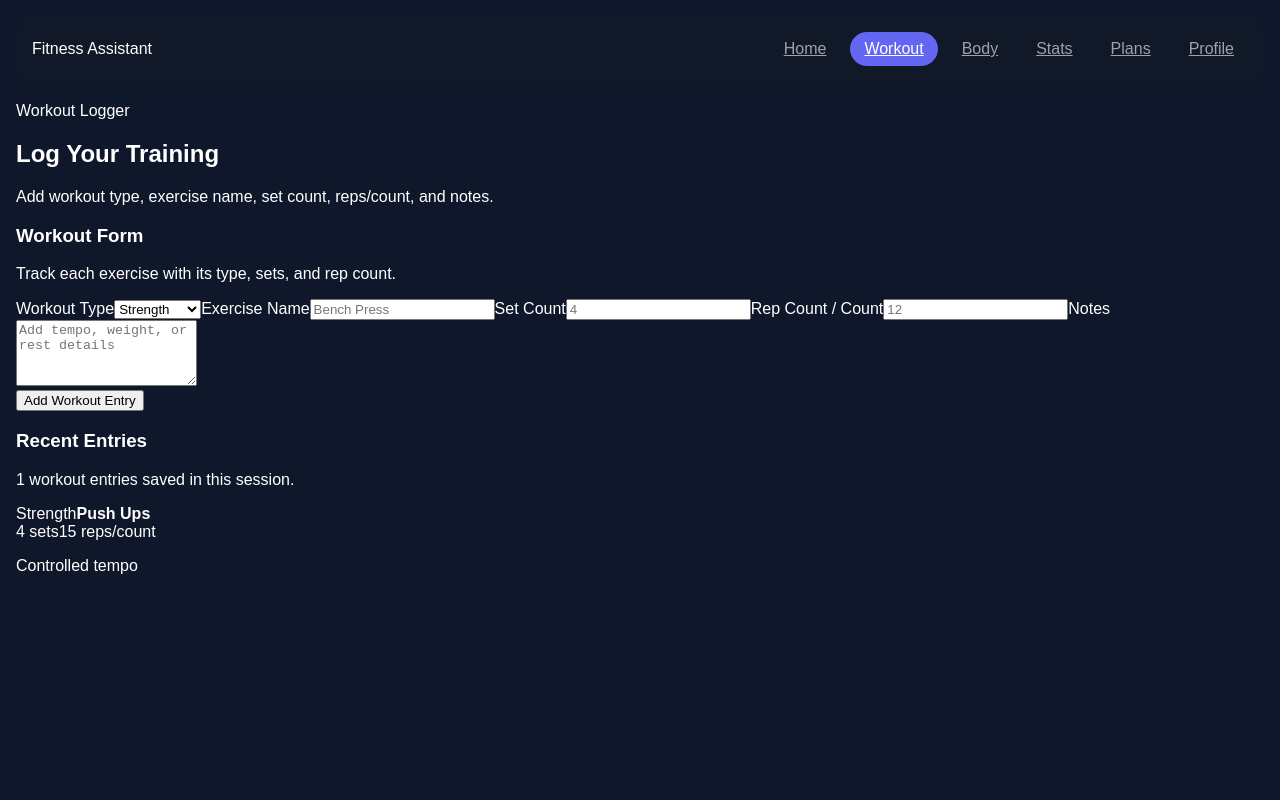
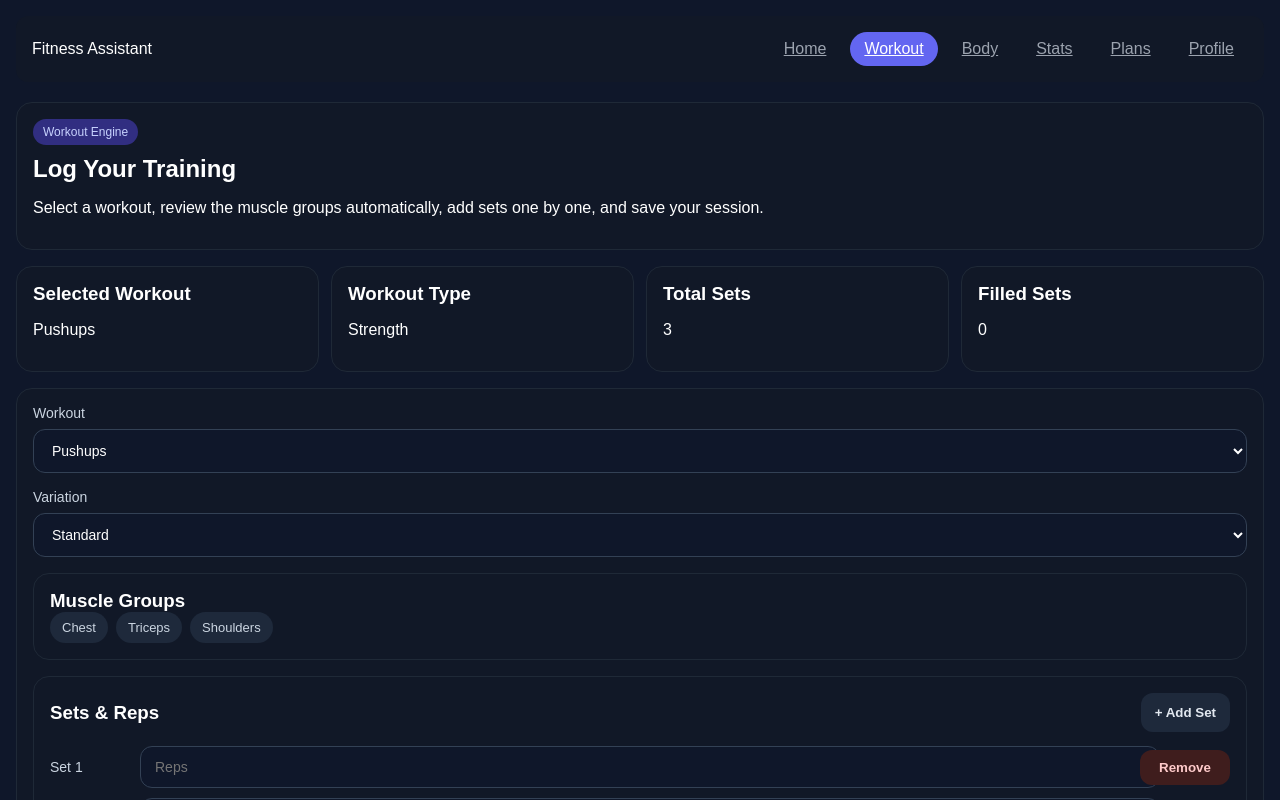
Before and after one commit to logeshk48/fitness-assistant, a React (Vite) app: page /workouts in a window 1280 px wide. Shown: the top 800 px of the page. Built offline with nearby package versions, Linux system fonts and the light colour scheme.

Commit message:
Build workout page UI and exercise mapping

```diff
--- a/src/data/exercises.js
+++ b/src/data/exercises.js
@@ -2,61 +2,61 @@ export const exerciseList = [
   {
     name: "Pushups",
     type: "Strength",
-    muscles: ["chest", "triceps", "shoulders"],
-    variations: ["Standard", "Incline", "Decline", "Diamond"]
+    muscles: ["Chest", "Triceps", "Shoulders"],
+    variations: ["Standard", "Incline", "Decline", "Diamond"],
   },
   {
     name: "Squats",
     type: "Strength",
-    muscles: ["quads", "glutes", "hamstrings"],
-    variations: ["Bodyweight", "Jump Squat", "Goblet Squat"]
+    muscles: ["Quads", "Glutes", "Hamstrings"],
+    variations: ["Bodyweight", "Jump Squat", "Goblet Squat"],
   },
   {
     name: "Pullups",
     type: "Strength",
-    muscles: ["lats", "biceps", "forearms"],
-    variations: ["Wide Grip", "Chin-up", "Neutral Grip"]
+    muscles: ["Lats", "Biceps", "Forearms"],
+    variations: ["Wide Grip", "Chin-up", "Neutral Grip"],
   },
   {
     name: "Lunges",
     type: "Strength",
-    muscles: ["quads", "glutes"],
-    variations: ["Forward", "Reverse", "Walking"]
+    muscles: ["Quads", "Glutes"],
+    variations: ["Forward", "Reverse", "Walking"],
   },
   {
     name: "Plank",
     type: "Core",
-    muscles: ["abs", "core", "shoulders"],
-    variations: ["Standard", "Side Plank", "Plank Reach"]
+    muscles: ["Abs", "Core", "Shoulders"],
+    variations: ["Standard", "Side Plank", "Plank Reach"],
   },
   {
     name: "Shoulder Press",
     type: "Strength",
-    muscles: ["shoulders", "triceps"],
-    variations: ["Dumbbell", "Barbell", "Arnold Press"]
+    muscles: ["Shoulders", "Triceps"],
+    variations: ["Dumbbell", "Barbell", "Arnold Press"],
   },
   {
     name: "Bicep Curls",
     type: "Strength",
-    muscles: ["biceps"],
-    variations: ["Dumbbell", "Barbell", "Hammer Curl"]
+    muscles: ["Biceps"],
+    variations: ["Dumbbell", "Barbell", "Hammer Curl"],
   },
   {
     name: "Tricep Dips",
     type: "Strength",
-    muscles: ["triceps", "shoulders"],
-    variations: ["Bench Dips", "Parallel Bar Dips"]
+    muscles: ["Triceps", "Shoulders"],
+    variations: ["Bench Dips", "Parallel Bar Dips"],
   },
   {
     name: "Deadlift",
     type: "Strength",
-    muscles: ["back", "glutes", "hamstrings"],
-    variations: ["Conventional", "Sumo", "Romanian"]
+    muscles: ["Back", "Glutes", "Hamstrings"],
+    variations: ["Conventional", "Sumo", "Romanian"],
   },
   {
     name: "Running",
     type: "Cardio",
-    muscles: ["legs", "calves"],
-    variations: ["Jogging", "Sprinting", "Treadmill"]
-  }
+    muscles: ["Legs", "Calves"],
+    variations: ["Jogging", "Sprinting", "Treadmill"],
+  },
 ];
--- a/src/index.css
+++ b/src/index.css
@@ -73,3 +73,221 @@ body {
     color: #6366f1;
   }
 }
+.hero-card,
+.info-card,
+.workout-form-card,
+.muscle-preview-card,
+.sets-card {
+  background: #111827;
+  border: 1px solid #1f2937;
+  border-radius: 16px;
+  padding: 16px;
+}
+
+.page-section {
+  display: flex;
+  flex-direction: column;
+  gap: 16px;
+}
+
+.hero-tag {
+  display: inline-block;
+  font-size: 12px;
+  padding: 6px 10px;
+  border-radius: 999px;
+  background: #312e81;
+  color: #c7d2fe;
+  margin-bottom: 10px;
+}
+
+.workout-summary-grid {
+  display: grid;
+  grid-template-columns: repeat(4, 1fr);
+  gap: 12px;
+}
+
+.workout-form-card {
+  display: flex;
+  flex-direction: column;
+  gap: 16px;
+}
+
+.form-group {
+  display: flex;
+  flex-direction: column;
+  gap: 8px;
+}
+
+.form-group label {
+  font-size: 14px;
+  color: #cbd5e1;
+}
+
+.form-group select,
+.set-row input {
+  width: 100%;
+  background: #0f172a;
+  color: white;
+  border: 1px solid #334155;
+  border-radius: 12px;
+  padding: 12px 14px;
+  font-size: 14px;
+  outline: none;
+}
+
+.muscle-chip-wrap {
+  display: flex;
+  gap: 8px;
+  flex-wrap: wrap;
+}
+
+.muscle-chip {
+  padding: 8px 12px;
+  border-radius: 999px;
+  background: #1e293b;
+  color: #cbd5e1;
+  font-size: 13px;
+}
+
+.sets-card {
+  display: flex;
+  flex-direction: column;
+  gap: 14px;
+}
+
+.sets-header {
+  display: flex;
+  justify-content: space-between;
+  align-items: center;
+  gap: 12px;
+}
+
+.sets-header h3,
+.muscle-preview-card h3,
+.info-card h3,
+.hero-card h2 {
+  margin: 0;
+}
+
+.sets-list {
+  display: flex;
+  flex-direction: column;
+  gap: 10px;
+}
+
+.set-row {
+  display: grid;
+  grid-template-columns: 80px 1fr 90px;
+  gap: 10px;
+  align-items: center;
+}
+
+.set-label {
+  color: #cbd5e1;
+  font-size: 14px;
+}
+
+.primary-btn,
+.secondary-btn,
+.remove-set-btn {
+  border: none;
+  border-radius: 12px;
+  padding: 12px 14px;
+  cursor: pointer;
+  font-weight: 600;
+}
+
+.primary-btn {
+  background: #6366f1;
+  color: white;
+}
+
+.secondary-btn {
+  background: #1e293b;
+  color: #e2e8f0;
+}
+
+.remove-set-btn {
+  background: #3f1d1d;
+  color: #fecaca;
+  padding: 10px 12px;
+}
+
+.saved-workouts-list {
+  display: flex;
+  flex-direction: column;
+  gap: 12px;
+  margin-top: 12px;
+}
+
+.saved-workout-item {
+  background: #0f172a;
+  border: 1px solid #1f2937;
+  border-radius: 14px;
+  padding: 14px;
+  display: flex;
+  flex-direction: column;
+  gap: 12px;
+}
+
+.saved-workout-top {
+  display: flex;
+  justify-content: space-between;
+  align-items: flex-start;
+  gap: 12px;
+}
+
+.saved-workout-top h4 {
+  margin: 0;
+}
+
+.saved-workout-top h4 span {
+  font-weight: 400;
+  color: #94a3b8;
+}
+
+.saved-workout-top p {
+  margin: 0;
+  color: #94a3b8;
+}
+
+.saved-set-wrap {
+  display: flex;
+  gap: 8px;
+  flex-wrap: wrap;
+}
+
+.saved-set-pill {
+  padding: 8px 12px;
+  border-radius: 999px;
+  background: #172554;
+  color: #bfdbfe;
+  font-size: 13px;
+}
+
+@media (max-width: 900px) {
+  .workout-summary-grid {
+    grid-template-columns: repeat(2, 1fr);
+  }
+}
+
+@media (max-width: 768px) {
+  .set-row {
+    grid-template-columns: 1fr;
+  }
+
+  .sets-header {
+    flex-direction: column;
+    align-items: stretch;
+  }
+}
+
+@media (max-width: 640px) {
+  .workout-summary-grid {
+    grid-template-columns: 1fr;
+  }
+
+  .saved-workout-top {
+    flex-direction: column;
+  }
+}
--- a/src/pages/Workouts.jsx
+++ b/src/pages/Workouts.jsx
@@ -1,174 +1,245 @@
-import { useState } from "react";
+import { useMemo, useState } from "react";
+import { exerciseList } from "../data/exercises";
 
-const workoutTypes = [
-  "Strength",
-  "Cardio",
-  "Mobility",
-  "HIIT",
-  "Endurance",
-];
+const Workouts = () => {
+  const [selectedExerciseName, setSelectedExerciseName] = useState("Pushups");
+  const [selectedVariation, setSelectedVariation] = useState("Standard");
+  const [sets, setSets] = useState([
+    { id: 1, reps: "" },
+    { id: 2, reps: "" },
+    { id: 3, reps: "" },
+  ]);
+  const [savedWorkouts, setSavedWorkouts] = useState([]);
 
-const initialWorkout = {
-  workoutType: "Strength",
-  exerciseName: "",
-  sets: "",
-  repsOrCount: "",
-  notes: "",
+  const selectedExercise = useMemo(() => {
+    return (
+      exerciseList.find((exercise) => exercise.name === selectedExerciseName) ||
+      exerciseList[0]
+    );
+  }, [selectedExerciseName]);
+
+  const totalSets = sets.length;
+  const filledSetCount = sets.filter((set) => set.reps !== "").length;
+
+  const handleExerciseChange = (event) => {
+    const exerciseName = event.target.value;
+    const exercise = exerciseList.find((item) => item.name === exerciseName);
+
+    setSelectedExerciseName(exerciseName);
+    setSelectedVariation(exercise?.variations?.[0] || "");
+    setSets([
+      { id: 1, reps: "" },
+      { id: 2, reps: "" },
+      { id: 3, reps: "" },
+    ]);
   };
 
-const Workouts = () => {
-  const [formData, setFormData] = useState(initialWorkout);
-  const [workoutEntries, setWorkoutEntries] = useState([
-    {
-      id: 1,
-      workoutType: "Strength",
-      exerciseName: "Push Ups",
-      sets: 4,
-      repsOrCount: 15,
-      notes: "Controlled tempo",
-    },
-  ]);
-
-  const handleChange = (event) => {
-    const { name, value } = event.target;
-
-    setFormData((currentData) => ({
-      ...currentData,
-      [name]: value,
-    }));
+  const handleVariationChange = (event) => {
+    setSelectedVariation(event.target.value);
   };
 
-  const handleSubmit = (event) => {
-    event.preventDefault();
+  const handleSetRepsChange = (id, value) => {
+    setSets((prevSets) =>
+      prevSets.map((set) => (set.id === id ? { ...set, reps: value } : set))
+    );
+  };
 
-    const trimmedExercise = formData.exerciseName.trim();
+  const handleAddSet = () => {
+    setSets((prevSets) => [
+      ...prevSets,
+      { id: prevSets.length + 1, reps: "" },
+    ]);
+  };
 
-    if (!trimmedExercise || !formData.sets || !formData.repsOrCount) {
+  const handleRemoveSet = (id) => {
+    if (sets.length === 1) return;
+
+    const updatedSets = sets
+      .filter((set) => set.id !== id)
+      .map((set, index) => ({
+        ...set,
+        id: index + 1,
+      }));
+
+    setSets(updatedSets);
+  };
+
+  const handleSaveWorkout = () => {
+    const validSets = sets.filter((set) => set.reps !== "");
+
+    if (validSets.length === 0) {
+      alert("Please enter reps for at least one set.");
       return;
     }
 
-    setWorkoutEntries((currentEntries) => [
-      {
+    const workoutEntry = {
       id: Date.now(),
-        workoutType: formData.workoutType,
-        exerciseName: trimmedExercise,
-        sets: formData.sets,
-        repsOrCount: formData.repsOrCount,
-        notes: formData.notes.trim(),
-      },
-      ...currentEntries,
+      exercise: selectedExercise.name,
+      variation: selectedVariation,
+      type: selectedExercise.type,
+      muscles: selectedExercise.muscles,
+      sets: validSets,
+    };
+
+    setSavedWorkouts((prev) => [workoutEntry, ...prev]);
+
+    setSets([
+      { id: 1, reps: "" },
+      { id: 2, reps: "" },
+      { id: 3, reps: "" },
     ]);
-
-    setFormData(initialWorkout);
   };
 
   return (
     <section className="page-section">
-      <div className="section-header">
-        <span className="hero-tag">Workout Logger</span>
+      <div className="hero-card">
+        <span className="hero-tag">Workout Engine</span>
         <h2>Log Your Training</h2>
-        <p>Add workout type, exercise name, set count, reps/count, and notes.</p>
+        <p>
+          Select a workout, review the muscle groups automatically, add sets one
+          by one, and save your session.
+        </p>
       </div>
 
-      <div className="workout-layout">
-        <form className="info-card workout-form-card" onSubmit={handleSubmit}>
-          <div className="workout-card-heading">
-            <h3>Workout Form</h3>
-            <p>Track each exercise with its type, sets, and rep count.</p>
+      <div className="workout-summary-grid">
+        <div className="info-card">
+          <h3>Selected Workout</h3>
+          <p>{selectedExercise.name}</p>
         </div>
 
-          <div className="workout-form-grid">
-            <label className="form-field">
-              <span>Workout Type</span>
+        <div className="info-card">
+          <h3>Workout Type</h3>
+          <p>{selectedExercise.type}</p>
+        </div>
+
+        <div className="info-card">
+          <h3>Total Sets</h3>
+          <p>{totalSets}</p>
+        </div>
+
+        <div className="info-card">
+          <h3>Filled Sets</h3>
+          <p>{filledSetCount}</p>
+        </div>
+      </div>
+
+      <div className="workout-form-card">
+        <div className="form-group">
+          <label htmlFor="exercise">Workout</label>
           <select
-                name="workoutType"
-                value={formData.workoutType}
-                onChange={handleChange}
+            id="exercise"
+            value={selectedExerciseName}
+            onChange={handleExerciseChange}
           >
-                {workoutTypes.map((type) => (
-                  <option key={type} value={type}>
-                    {type}
+            {exerciseList.map((exercise) => (
+              <option key={exercise.name} value={exercise.name}>
+                {exercise.name}
               </option>
             ))}
           </select>
-            </label>
+        </div>
 
-            <label className="form-field">
-              <span>Exercise Name</span>
-              <input
-                type="text"
-                name="exerciseName"
-                value={formData.exerciseName}
-                onChange={handleChange}
-                placeholder="Bench Press"
-              />
-            </label>
+        <div className="form-group">
+          <label htmlFor="variation">Variation</label>
+          <select
+            id="variation"
+            value={selectedVariation}
+            onChange={handleVariationChange}
+          >
+            {selectedExercise.variations.map((variation) => (
+              <option key={variation} value={variation}>
+                {variation}
+              </option>
+            ))}
+          </select>
+        </div>
 
-            <label className="form-field">
-              <span>Set Count</span>
+        <div className="muscle-preview-card">
+          <h3>Muscle Groups</h3>
+          <div className="muscle-chip-wrap">
+            {selectedExercise.muscles.map((muscle) => (
+              <span key={muscle} className="muscle-chip">
+                {muscle}
+              </span>
+            ))}
+          </div>
+        </div>
+
+        <div className="sets-card">
+          <div className="sets-header">
+            <h3>Sets & Reps</h3>
+            <button type="button" className="secondary-btn" onClick={handleAddSet}>
+              + Add Set
+            </button>
+          </div>
+
+          <div className="sets-list">
+            {sets.map((set, index) => (
+              <div key={set.id} className="set-row">
+                <div className="set-label">Set {index + 1}</div>
+
                 <input
                   type="number"
                   min="1"
-                name="sets"
-                value={formData.sets}
-                onChange={handleChange}
-                placeholder="4"
+                  placeholder="Reps"
+                  value={set.reps}
+                  onChange={(event) =>
+                    handleSetRepsChange(set.id, event.target.value)
+                  }
                 />
-            </label>
 
-            <label className="form-field">
-              <span>Rep Count / Count</span>
-              <input
-                type="number"
-                min="1"
-                name="repsOrCount"
-                value={formData.repsOrCount}
-                onChange={handleChange}
-                placeholder="12"
-              />
-            </label>
-
-            <label className="form-field form-field-full">
-              <span>Notes</span>
-              <textarea
-                name="notes"
-                value={formData.notes}
-                onChange={handleChange}
-                rows="4"
-                placeholder="Add tempo, weight, or rest details"
-              />
-            </label>
+                <button
+                  type="button"
+                  className="remove-set-btn"
+                  onClick={() => handleRemoveSet(set.id)}
+                >
+                  Remove
+                </button>
               </div>
-
-          <button className="workout-submit-button" type="submit">
-            Add Workout Entry
-          </button>
-        </form>
-
-        <div className="info-card workout-log-card">
-          <div className="workout-card-heading">
-            <h3>Recent Entries</h3>
-            <p>{workoutEntries.length} workout entries saved in this session.</p>
-          </div>
-
-          <div className="workout-entry-list">
-            {workoutEntries.map((entry) => (
-              <article className="workout-entry" key={entry.id}>
-                <div className="workout-entry-top">
-                  <span className="workout-type-pill">{entry.workoutType}</span>
-                  <strong>{entry.exerciseName}</strong>
-                </div>
-
-                <div className="workout-entry-metrics">
-                  <span>{entry.sets} sets</span>
-                  <span>{entry.repsOrCount} reps/count</span>
-                </div>
-
-                {entry.notes ? <p>{entry.notes}</p> : null}
-              </article>
             ))}
           </div>
         </div>
+
+        <button type="button" className="primary-btn" onClick={handleSaveWorkout}>
+          Save Workout
+        </button>
+      </div>
+
+      <div className="info-card">
+        <h3>Today’s Logged Workouts</h3>
+
+        {savedWorkouts.length === 0 ? (
+          <p>No workouts saved yet.</p>
+        ) : (
+          <div className="saved-workouts-list">
+            {savedWorkouts.map((workout) => (
+              <div key={workout.id} className="saved-workout-item">
+                <div className="saved-workout-top">
+                  <h4>
+                    {workout.exercise} <span>• {workout.variation}</span>
+                  </h4>
+                  <p>{workout.type}</p>
+                </div>
+
+                <div className="muscle-chip-wrap">
+                  {workout.muscles.map((muscle) => (
+                    <span key={muscle} className="muscle-chip">
+                      {muscle}
+                    </span>
+                  ))}
+                </div>
+
+                <div className="saved-set-wrap">
+                  {workout.sets.map((set) => (
+                    <span key={set.id} className="saved-set-pill">
+                      Set {set.id}: {set.reps} reps
+                    </span>
+                  ))}
+                </div>
+              </div>
+            ))}
+          </div>
+        )}
       </div>
     </section>
   );
```
Lines whose indentation alone changed are shown as unchanged.
